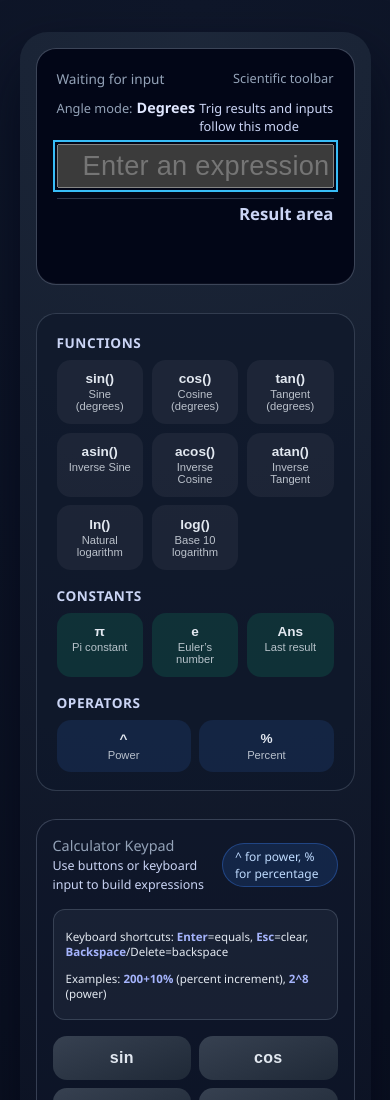
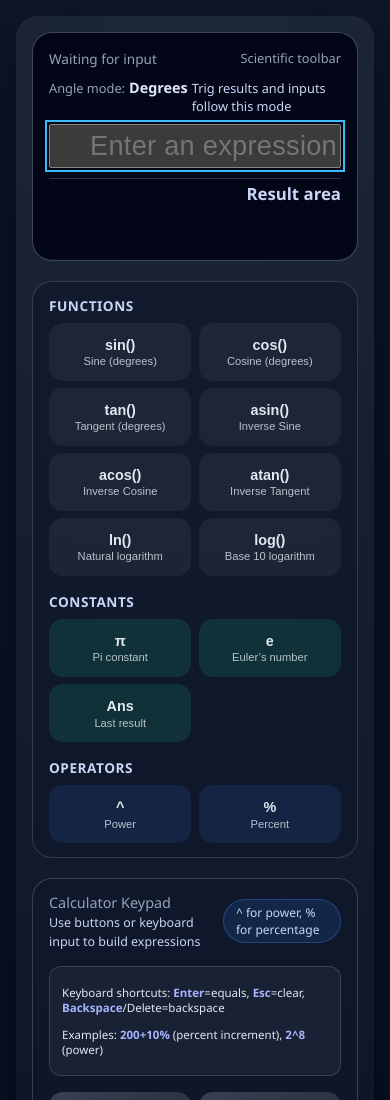
Before and after one commit to johnwick22012026-source/Calculator, a React (Vite) app: page / in a window 390 px wide. Shown: the top 1100 px of the page. Built offline with nearby package versions, Linux system fonts and the light colour scheme.

Commit message:
feat(CALC-58): Adjust grid/button arrangement for small screens — src/App.css

```diff
--- a/src/App.css
+++ b/src/App.css
@@ -457,6 +457,63 @@ body {
   }
 }
 
+@media (max-width: 480px) {
+  body {
+    min-height: auto;
+  }
+
+  .calculator-shell {
+    align-items: stretch;
+    padding: 1rem;
+  }
+
+  .calculator-panel {
+    width: 100%;
+    max-width: 100%;
+    border-radius: 22px;
+    padding: 1rem;
+    gap: 1.25rem;
+  }
+
+  .calculator-display {
+    padding: 1rem;
+  }
+
+  .scientific-controls {
+    padding: 0.85rem 1rem;
+  }
+
+  .scientific-controls__grid {
+    grid-template-columns: repeat(2, minmax(0, 1fr));
+    gap: 0.45rem;
+  }
+
+  .scientific-control-button {
+    padding: 0.8rem;
+    font-size: 0.9rem;
+    min-height: 56px;
+  }
+
+  .calculator-keypad {
+    padding: 0.85rem 1rem;
+  }
+
+  .keypad-grid {
+    grid-template-columns: repeat(3, minmax(0, 1fr));
+    gap: 0.45rem;
+  }
+
+  .keypad-grid--scientific {
+    grid-template-columns: repeat(auto-fit, minmax(100px, 1fr));
+  }
+
+  .keypad-button {
+    font-size: 1rem;
+    padding: 1rem 0;
+    min-height: 54px;
+  }
+}
+
 /* Remove focus rings on mouse click */
 button:focus:not(:focus-visible),
 input:focus:not(:focus-visible) {
```
